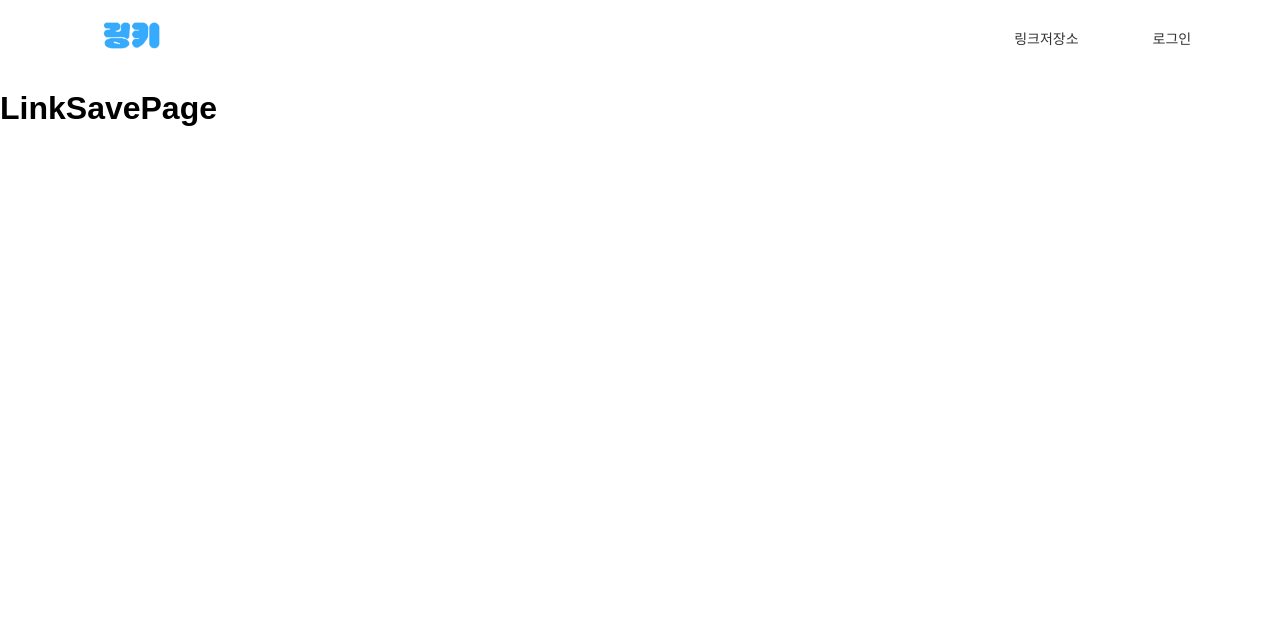
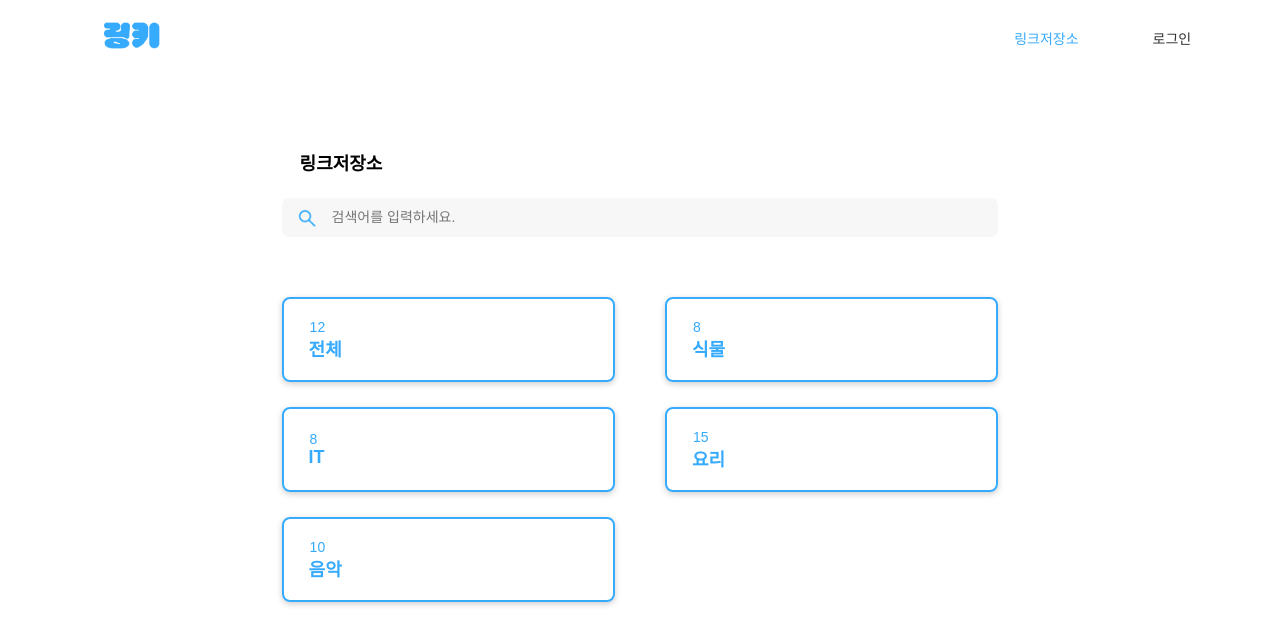
Before and after one commit to wlstmd/Web, a React (Create React App) app: page /linkSavePage in a window 1280 px wide. Shown: the top 644 px of the page. Built offline with nearby package versions, Linux system fonts and the light colour scheme; a web font is replaced by a local one.

Commit message:
변경사항 - 링크저장 페이지 검색, 카테고리 박스 생성 - 해더 페이지 변경에 따른 버튼색깔 변경

```diff
--- a/src/Components/Header.jsx
+++ b/src/Components/Header.jsx
@@ -1,17 +1,27 @@
 import React from 'react';
-import { Link } from 'react-router-dom';
+import { NavLink } from 'react-router-dom';
 
 const Header = () => {
   return (
     <header className="header">
       <div className="header-left">
-        <Link to="/">
+        <NavLink to="/">
           <img src="/assets/img/Logo.png" alt="로고" className="logo" />
-        </Link>
+        </NavLink>
       </div>
       <div className="header-right">
-        <Link to="/linkSavePage" className="header-btn">링크저장소</Link>
-        <Link to="/login" className="header-btn">로그인</Link>
+        <NavLink
+          to="/linkSavePage"
+          className={({ isActive }) => `header-btn ${isActive ? 'active' : ''}`}
+        >
+          링크저장소
+        </NavLink>
+        <NavLink
+          to="/login"
+          className={({ isActive }) => `header-btn ${isActive ? 'active' : ''}`}
+        >
+          로그인
+        </NavLink>
       </div>
     </header>
   );
--- a/src/Pages/LinkSavePage.jsx
+++ b/src/Pages/LinkSavePage.jsx
@@ -1,11 +1,51 @@
 import React from 'react';
 
-function LinkSavePage() {
+const LinkSavePage = () => {
   return (
-    <div>
-      <h1>LinkSavePage</h1>
+    <div className="lsp-wrapper">
+      <h1 className="lsp-header">링크저장소</h1>
+
+      <div className="lsp-search-area">
+        <div className="lsp-search-input-container">
+          <img
+            src="assets\img\search.png"
+            alt="검색 아이콘"
+            className="lsp-search-icon"
+          />
+          <input
+            type="text"
+            className="lsp-search-input"
+            placeholder="검색어를 입력하세요."
+          />
+        </div>
+      </div>
+
+      {/* 카테고리 영역 */}
+      <div className="lsp-category-container">
+
+        <div className="lsp-category-box">
+          <div className="lsp-category-count">12</div>
+          <div className="lsp-category-name">전체</div>
+        </div>
+        <div className="lsp-category-box">
+          <div className="lsp-category-count">8</div>
+          <div className="lsp-category-name">식물</div>
+        </div>
+        <div className="lsp-category-box">
+          <div className="lsp-category-count">8</div>
+          <div className="lsp-category-name">IT</div>
+        </div>
+        <div className="lsp-category-box">
+          <div className="lsp-category-count">15</div>
+          <div className="lsp-category-name">요리</div>
+        </div>
+        <div className="lsp-category-box">
+          <div className="lsp-category-count">10</div>
+          <div className="lsp-category-name">음악</div>
+        </div>
+      </div>
     </div>
   );
-}
+};
 
 export default LinkSavePage;
--- a/src/index.css
+++ b/src/index.css
@@ -5,6 +5,6 @@
 @import "./styles/Pages/MainPage.css";
 @import "./styles/Pages/LoginPage.css";
 @import "./styles/Pages/SignupPage.css";
-@import "./styles/Pages/LinkSavePage.jsx";
+@import "./styles/Pages/LinkSavePage.css";
 
 @import "./styles/Components/Header.css";
--- a/src/styles/Components/Header.css
+++ b/src/styles/Components/Header.css
@@ -8,7 +8,6 @@
 
 .header-left .logo {
  height: 30px;
- object-fit: contain;
 }
 
 .header-right {
@@ -24,3 +23,7 @@
  padding: 8px 12px;
  border-radius: 4px;
 }
+
+.header-btn.active {
+ color: #36AAFC;
+}
--- /dev/null
+++ b/src/styles/Pages/LinkSavePage.css
@@ -0,0 +1,77 @@
+.lsp-wrapper {
+ margin-top: 80px;
+ padding: 0 22%;
+}
+
+.lsp-header {
+ font-size: 18px;
+ font-weight: bold;
+ text-align: left;
+ margin-left: 18px;
+ margin-bottom: 23px;
+}
+
+.lsp-search-area {
+ width: 100%;
+ margin-bottom: 60px;
+}
+
+.lsp-search-input-container {
+ position: relative;
+ width: 100%;
+}
+
+.lsp-search-input {
+ box-sizing: border-box;
+ width: 100%;
+ padding: 11px 10px 12px 50px;
+ font-size: 14px;
+ border: none;
+ outline: none;
+ border-radius: 7px;
+ background-color: #F7F7F7;
+}
+
+.lsp-search-icon {
+ position: absolute;
+ left: 15px;
+ top: 50%;
+ transform: translateY(-50%);
+ width: 20px;
+ height: 20px;
+}
+
+/* 카테고리 박스 */
+
+.lsp-category-container {
+ display: flex;
+ flex-wrap: wrap;
+ row-gap: 25px;
+ column-gap: 50px;
+}
+
+.lsp-category-box {
+ flex: 0 1 calc((100% - 50px) / 2);
+ height: 85px;
+ border: 2px solid #36AAFC;
+ box-shadow: 0 2px 6px rgba(0, 0, 0, 0.2);
+ border-radius: 8px;
+ padding: 20px 20px 20px 25px;
+ box-sizing: border-box;
+ display: flex;
+ flex-direction: column;
+ justify-content: center;
+}
+
+
+.lsp-category-count {
+ font-size: 14px;
+ color: #36AAFC;
+ margin-left: 1px;
+}
+
+.lsp-category-name {
+ font-size: 18px;
+ color: #36AAFC;
+ font-weight: bold;
+}
--- a/src/styles/Pages/LinkSavePage.jsx
+++ /dev/null
@@ -1 +0,0 @@
-/* LinkSavePage.css */
--- a/src/styles/Pages/MainPage.css
+++ b/src/styles/Pages/MainPage.css
@@ -56,7 +56,8 @@
  padding: 10px;
  font-size: 16px;
  width: 80%;
- border: 1px solid #ccc;
+ border: 2px solid #36AAFC;
+ outline: none;
  border-radius: 7px;
 }
 
```
Also changed, not shown: public/assets/img/search.png (added), 1 other file (tests, documents, lock files or other folders).
